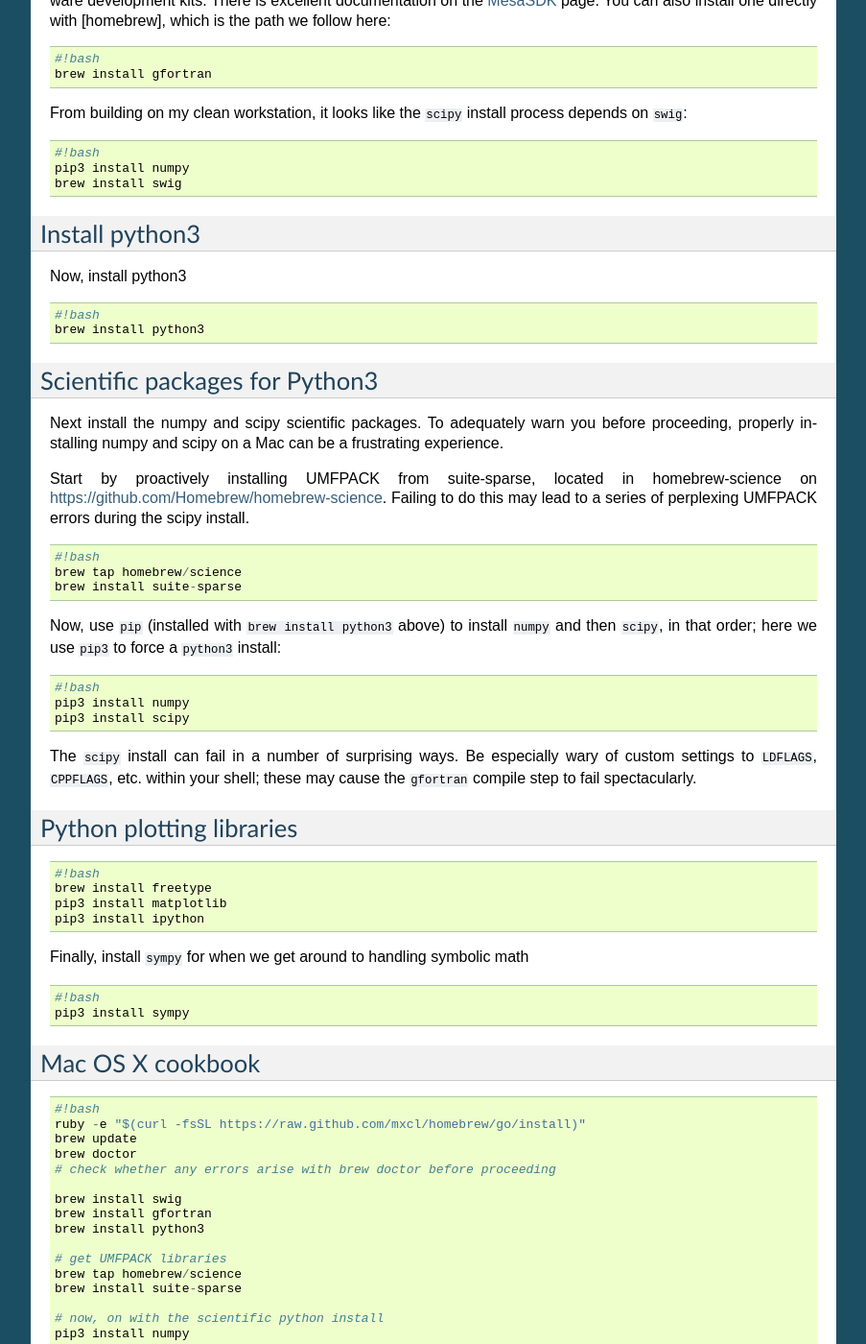
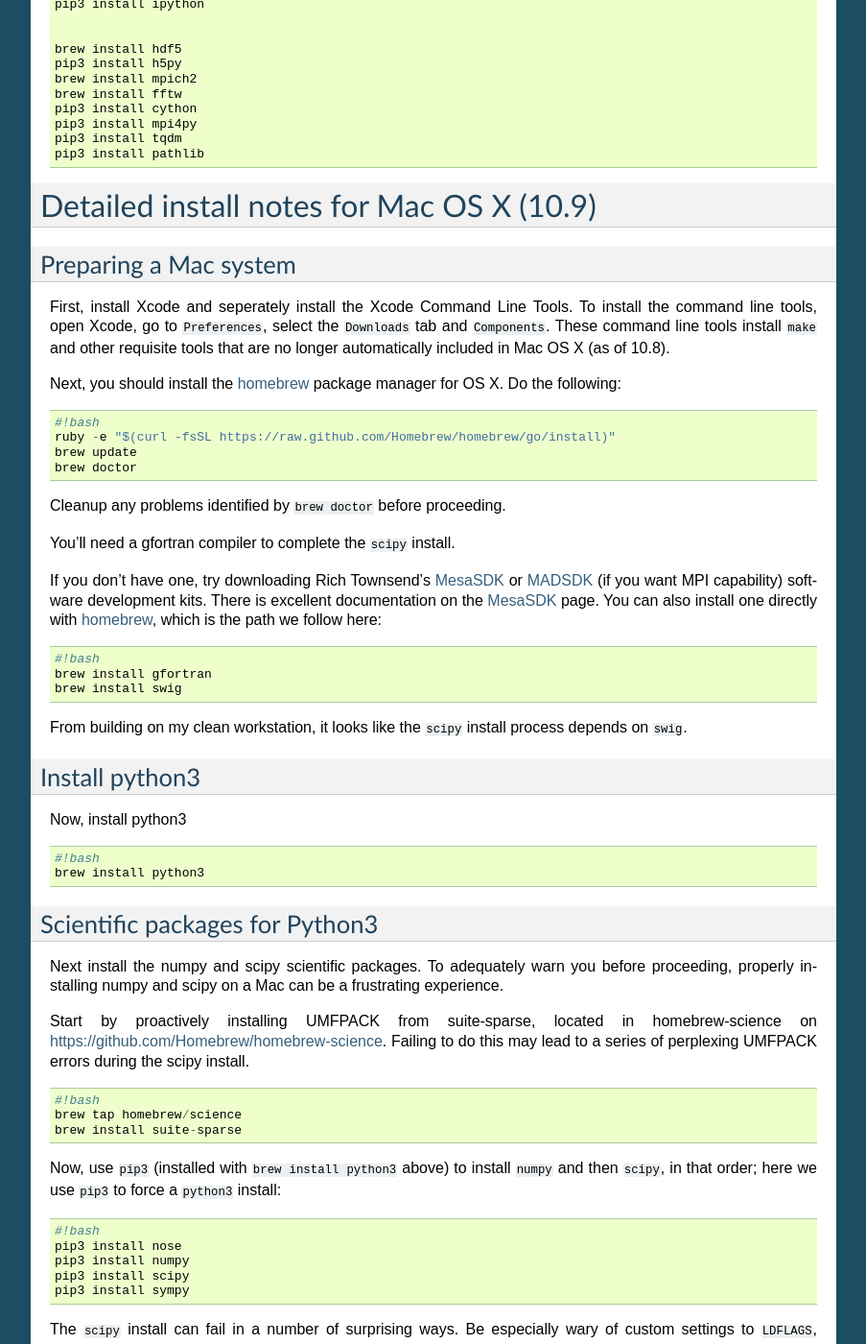
Before and after one commit to enlighter/dedalus, a Sphinx documentation site: the page built from docs/machines/mac_os/mac_os.rst, in a window 1280 px wide and 1400 px high, scrolled down 641 px. Shown: the whole window at 96% size, without its empty margins (198-1101 px from the left). Built offline with Sphinx 7.4.7, drawn with Linux system fonts in a browser that asks for light colours; formulas are drawn with MathJax 3; pages that are not in the unit, such as notebooks, are missing from menus; some of the changed text lies outside the part shown.

Commit message:
Updates & cleanup of Mac OS instructions.  Going to test this afternoon.

```diff
--- a/docs/machines/mac_os/mac_os.rst
+++ b/docs/machines/mac_os/mac_os.rst
@@ -12,6 +11,49 @@
 instructions are based off an excellent  `guide`_
 and are the result of extensive attempts to properly install ``numpy``
 and ``scipy`` in particular (including building directly from source).
+
+Mac OS X cookbook
+-----------------
+
+::
+
+    #!bash
+    ruby -e "$(curl -fsSL https://raw.github.com/Homebrew/homebrew/go/install)"
+    brew update
+    brew doctor
+    # check whether any errors arise with brew doctor before proceeding
+
+    brew install swig
+    brew install gfortran
+    brew install python3
+
+    # get UMFPACK libraries
+    brew tap homebrew/science
+    brew install suite-sparse
+
+    # now, on with the scientific python install
+    pip3 install nose
+    pip3 install numpy
+    pip3 install scipy
+    pip3 install sympy
+
+    brew install freetype
+    pip3 install matplotlib
+    pip3 install ipython
+
+
+    brew install hdf5
+    pip3 install h5py
+    brew install mpich2
+    brew install fftw
+    pip3 install cython
+    pip3 install mpi4py
+    pip3 install tqdm
+    pip3 install pathlib
+
+
+Detailed install notes for Mac OS X (10.9)
+*******************************************
 
 Preparing a Mac system
 ----------------------
@@ -28,7 +70,7 @@
 ::
 
     #!bash
-    ruby -e "$(curl -fsSL https://raw.github.com/mxcl/homebrew/go/install)"
+    ruby -e "$(curl -fsSL https://raw.github.com/Homebrew/homebrew/go/install)"
     brew update
     brew doctor
 
@@ -39,24 +81,22 @@
 .. _guide: http://www.lowindata.com/2013/installing-scientific-python-on-mac-os-x/
 .. _homebrew: http://brew.sh/
 
+.. _MesaSDK: http://www.astro.wisc.edu/~townsend/static.php?ref=mesasdk
+.. _MADSDK: http://www.astro.wisc.edu/~townsend/static.php?ref=madsdk
+
 If you don't have one, try downloading Rich Townsend's `MesaSDK`_ or
 `MADSDK`_ (if you want MPI capability) software development kits. There
 is excellent documentation on the `MesaSDK`_ page. You can also install
-one directly with [homebrew], which is the path we follow here:
+one directly with `homebrew`_, which is the path we follow here:
 
 ::
 
     #!bash
     brew install gfortran
+    brew install swig
 
 From building on my clean workstation, it looks like the ``scipy``
-install process depends on ``swig``:
-
-::
-
-    #!bash
-    pip3 install numpy
-    brew install swig
+install process depends on ``swig``.
 
 Install python3
 ---------------
@@ -67,6 +107,7 @@
 
     #!bash
     brew install python3
+
 
 Scientific packages for Python3
 -------------------------------
@@ -86,15 +127,17 @@
     brew tap homebrew/science
     brew install suite-sparse
 
-Now, use ``pip`` (installed with ``brew install python3`` above) to
+Now, use ``pip3`` (installed with ``brew install python3`` above) to
 install ``numpy`` and then ``scipy``, in that order; here we use
 ``pip3`` to force a ``python3`` install:
 
 ::
 
     #!bash
+    pip3 install nose
     pip3 install numpy
     pip3 install scipy
+    pip3 install sympy
 
 The ``scipy`` install can fail in a number of surprising ways. Be
 especially wary of custom settings to ``LDFLAGS``, ``CPPFLAGS``, etc.
@@ -102,7 +145,7 @@
 spectacularly.
 
 Python plotting libraries
--------------------------
+-----------------------------
 
 ::
 
@@ -110,63 +153,35 @@
     brew install freetype
     pip3 install matplotlib
     pip3 install ipython
+    pip3 install brewer2mpl
 
-Finally, install ``sympy`` for when we get around to handling symbolic
-math
 
-::
+Further Dedalus dependancies
+------------------------------
 
-    #!bash
-    pip3 install sympy
-
-.. _MesaSDK: http://www.astro.wisc.edu/~townsend/static.php?ref=mesasdk
-.. _MADSDK: http://www.astro.wisc.edu/~townsend/static.php?ref=madsdk
-
-Mac OS X cookbook
------------------
-
-::
-
-    #!bash
-    ruby -e "$(curl -fsSL https://raw.github.com/mxcl/homebrew/go/install)"
-    brew update
-    brew doctor
-    # check whether any errors arise with brew doctor before proceeding
-
-    brew install swig
-    brew install gfortran
-    brew install python3
-
-    # get UMFPACK libraries
-    brew tap homebrew/science
-    brew install suite-sparse
-
-    # now, on with the scientific python install
-    pip3 install numpy
-    pip3 install scipy
-
-    brew install freetype
-    pip3 install matplotlib
-    pip3 install ipython
-
-    pip3 install sympy
-
-    brew install mpich2
-    brew install fftw
-    pip3 install cython
-    pip3 install mpi4py
-
-Optional packages
------------------
-
-In the future, we may wish for access to ``hdf5`` file formats. To
-install the HDF5 libraries, first install the libraries with brew, then
-the python interface:
+Output is done via HDF5 files, for which we'll need both the hdf5
+libraries and h5py.  We also require mpi4py, cython, fftw3 (for
+parallel transposes and transforms) and an mpi implementation.
+Here we use mpich2.  We also suggest tqdm and pathlib in case you're
+using the development branch.
 
 ::
 
     brew install hdf5
     pip3 install h5py
+    brew install mpich2
+    brew install fftw
+    pip3 install cython
+    pip3 install mpi4py
+    pip3 install tqdm
+    pip3 install pathlib
+
+
+
+
+
+Optional packages
+-----------------
 
 For those who use the VAPOR volume rendering package, you may have a
 conflict with Vapor's own install of szip. You can force usage of
```
Also changed, not shown: other parts of docs/machines/mac_os/mac_os.rst (+0 -1 lines).
